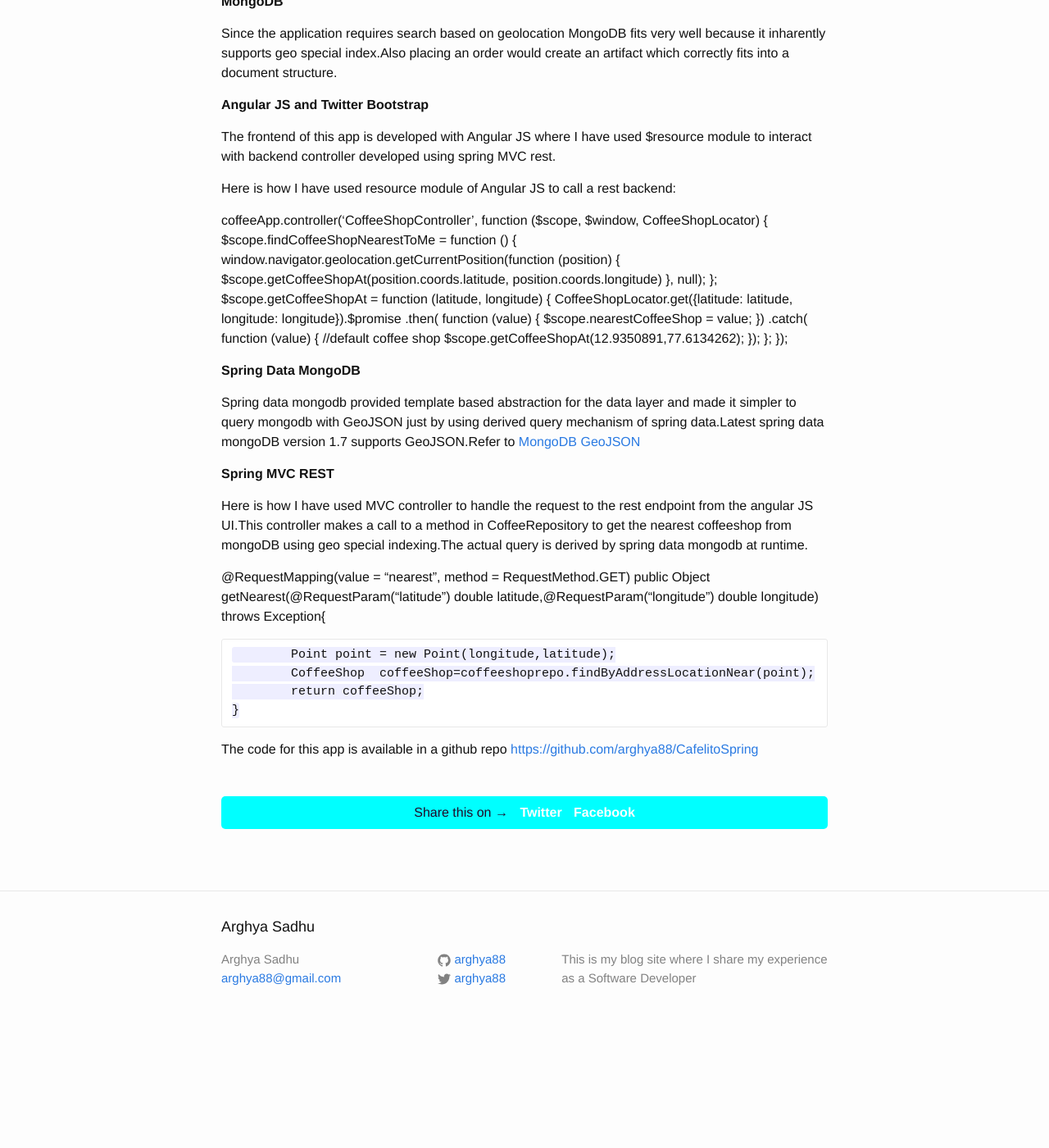
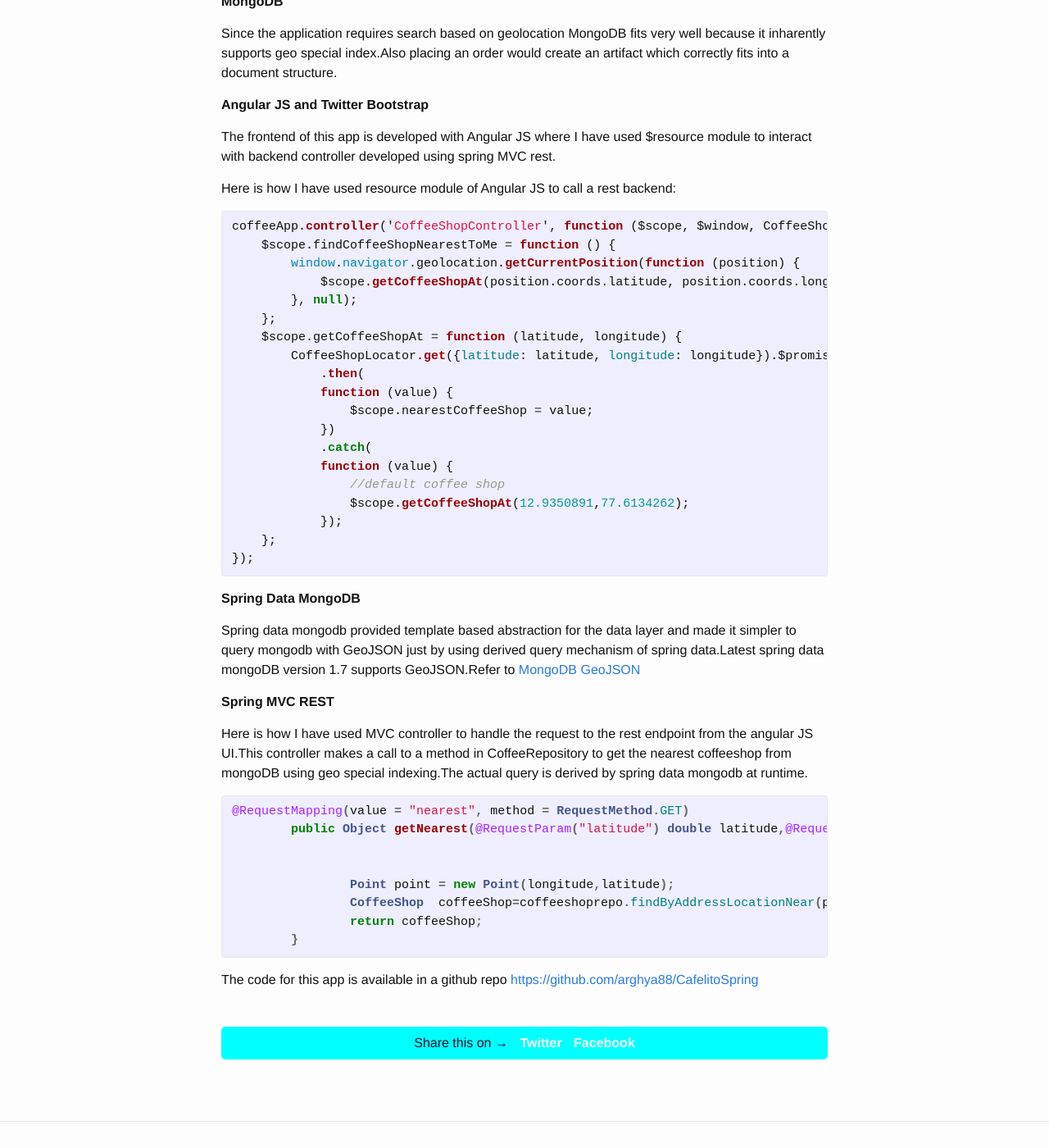
Before and after one commit to arghya88/arghya88.github.io, a Jekyll site: the page built from _posts/2015-06-01-CoffeeShop_Application.markdown, in a window 1280 px wide and 1400 px high, scrolled down 840 px. Shown: the whole window at 82% size. Built offline with Jekyll 4.4.1, drawn with Linux system fonts in a browser that asks for light colours; before the commit the page ends 2104 px from its top, so only the background shows below that.

Commit message:
no message

```diff
--- a/_posts/2015-06-01-CoffeeShop_Application.markdown
+++ b/_posts/2015-06-01-CoffeeShop_Application.markdown
@@ -37,6 +37,7 @@ The frontend of this app is developed with Angular JS where I have used $resourc
 
 Here is how I have used resource module of Angular JS to call a rest backend:
 
+{% highlight javascript %}
 coffeeApp.controller('CoffeeShopController', function ($scope, $window, CoffeeShopLocator) {
     $scope.findCoffeeShopNearestToMe = function () {
         window.navigator.geolocation.getCurrentPosition(function (position) {
@@ -56,6 +57,7 @@ coffeeApp.controller('CoffeeShopController', function ($scope, $window, CoffeeSh
             });
     };
 });
+{% endhighlight %}
 
 **Spring Data MongoDB**
 
@@ -65,6 +67,7 @@ Spring data mongodb provided template based abstraction for the data layer and m
 
 Here is how I have used MVC controller to handle the request to the rest endpoint from the angular JS UI.This controller makes a call to a method in CoffeeRepository to get the nearest coffeeshop from mongoDB using geo special indexing.The actual query is derived by spring data mongodb at runtime.
 
+{% highlight java %}
 @RequestMapping(value = "nearest", method = RequestMethod.GET)
 	public Object getNearest(@RequestParam("latitude") double latitude,@RequestParam("longitude") double longitude) throws Exception{
 
@@ -73,5 +76,6 @@ Here is how I have used MVC controller to handle the request to the rest endpoin
 		CoffeeShop  coffeeShop=coffeeshoprepo.findByAddressLocationNear(point);
 		return coffeeShop;
 	}
+{% endhighlight %}
 
 The code for this app is available in a github repo [https://github.com/arghya88/CafelitoSpring](https://github.com/arghya88/CafelitoSpring)
```
